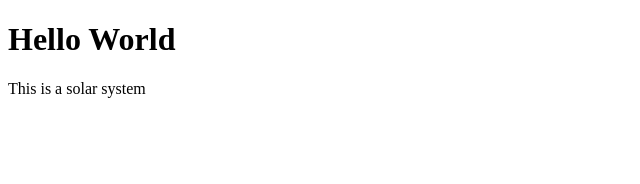
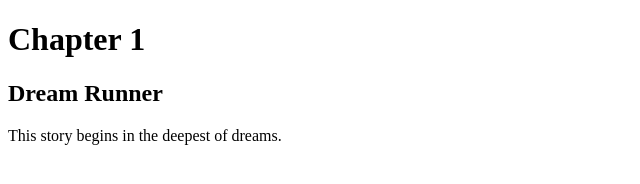
Before and after one commit to tw0ton3/tw0ton3.github.io, a plain HTML site: page index.html in a window 1280 px wide. Shown: the whole page, without its empty margins (0-640 px from the left). Drawn offline with Linux system fonts and the light colour scheme.

Commit message:
Update index.html

```diff
--- a/index.html
+++ b/index.html
@@ -1,12 +1,13 @@
 <!DOCTYPE html>
 <html>
 <head>
-<title>Hello</title>
+<title>The Curator</title>
 </head>
 <body>
 
-<h1>Hello World</h1>
-<p>This is a solar system</p>
+<h1>Chapter 1</h1>
+  <h2> Dream Runner </h2>
+<p>This story begins in the deepest of dreams. </p>
 
 </body>
 </html>
```
